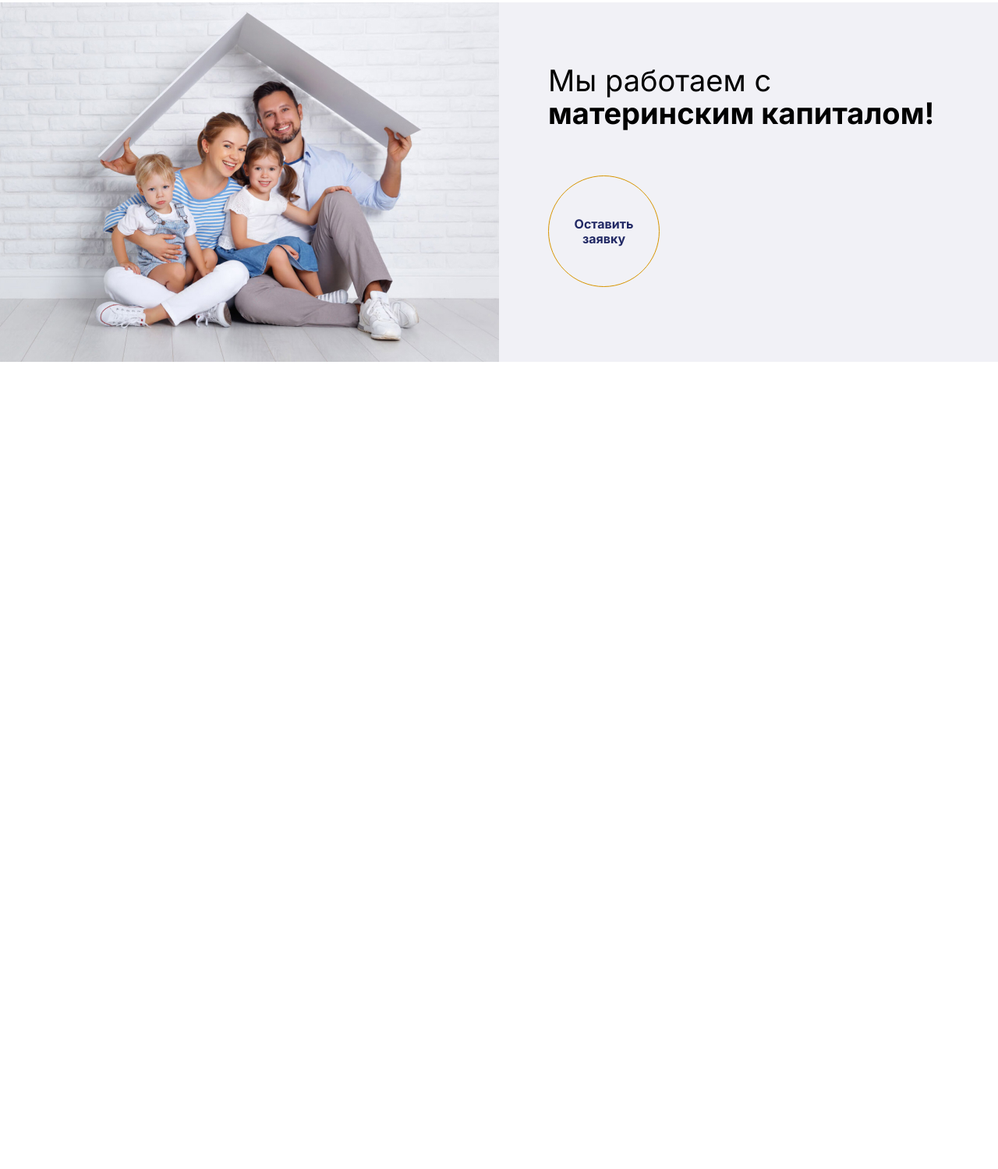
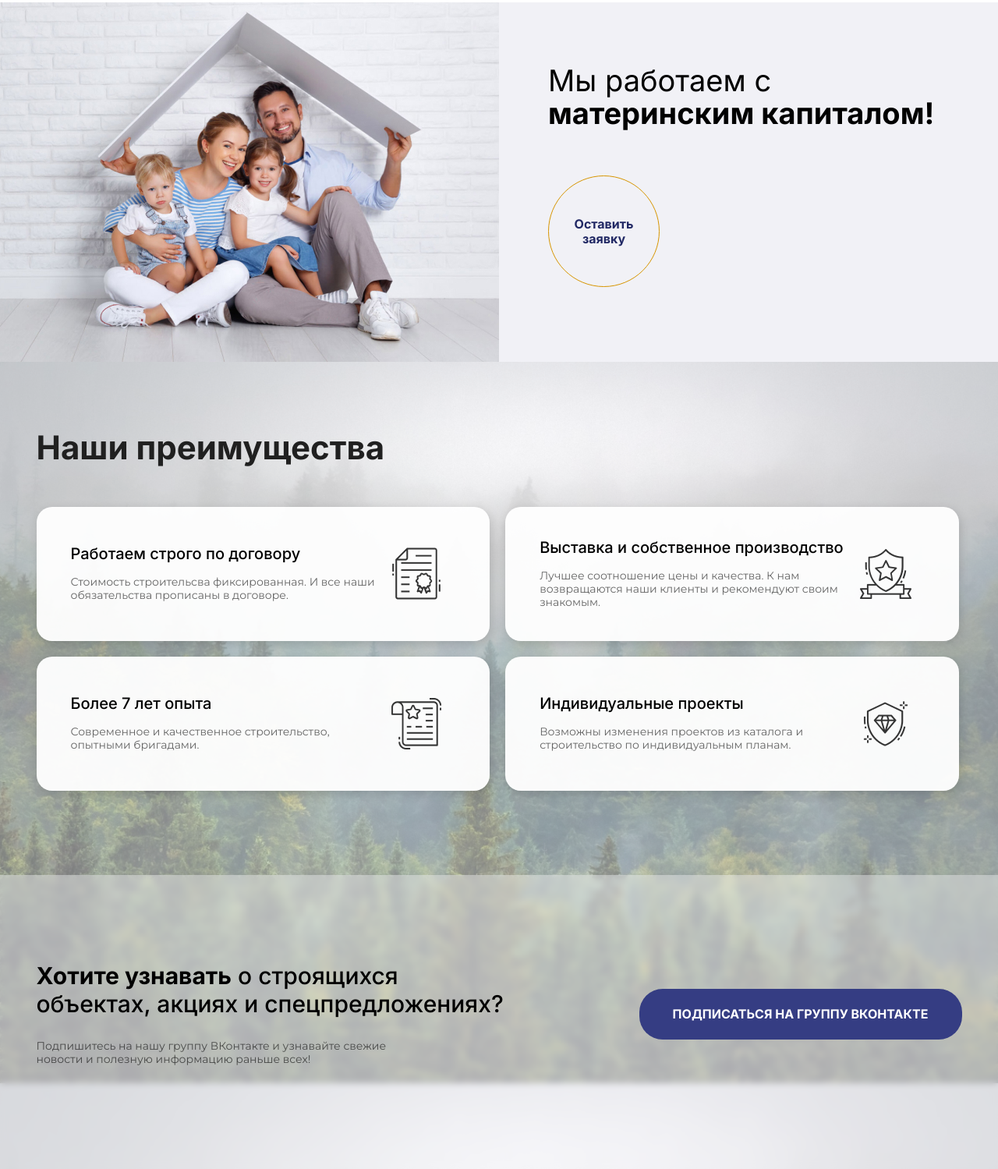
Before and after one commit to Inna-malina/house-build, a plain HTML site: page index.html in a window 1280 px wide. Shown: the part 1587-3086 px from the top of the page at 78% size. Before the commit the page ends 2051 px from the top, so only its background shows below. Drawn offline with Linux system fonts and the light colour scheme.

Commit message:
feat: added section advantage and folder of styles

```diff
--- a/index.html
+++ b/index.html
@@ -53,7 +53,8 @@
             СТРОИТЕЛЬСТВО ДАЧНЫХ ДОМОВ И КОТТЕДЖЕЙ
           </h1>
           <p class="promo-text">
-            На участок поставляются готовые модули, производится их монтаж в короткие сроки. Мы гарантируем выполнение всех взятых на себя обязательств и доступные цены.
+            На участок поставляются готовые модули, производится их монтаж в короткие сроки. Мы гарантируем выполнение
+            всех взятых на себя обязательств и доступные цены.
           </p>
           <a class="promo-button">
             Заказать звонок
@@ -166,13 +167,87 @@
     <section class="mather-capital">
       <figure class="mather-capital__box">
         <img class="mather-capital-img" src="./assets/images/family.jpg" alt="Семья. Папа, мама и двое детей.">
-        <figcaption class="mather-capital-descr__box" >
+        <figcaption class="mather-capital-descr__box">
           <h2 class="mather-capital-title">Мы работаем с <br> <strong>материнским капиталом!</strong></h2>
           <a class="btn-circle">Оставить <br>заявку</a>
         </figcaption>
       </figure>
     </section>
 
+    <section class="advantages">
+      <div class="advantages-set__box">
+        <div class="center">
+          <h2 class="advantages-set-title">Наши преимущества</h2>
+          <ul class="advantages-set-list">
+            <li class="advantage-set-element">
+              <div class="set-element__box">
+                <div class="set-element-title">Работаем строго по договору</div>
+                <div class="set-element-text">
+                  Стоимость строительсва фиксированная.
+                  И все наши обязательства прописаны в договоре.
+                </div>
+              </div>
+              <img src="./assets/icons/certificate_2.png" alt="" class="set-element-img">
+            </li>
+
+
+            <li class="advantage-set-element">
+              <div class="set-element__box">
+                <div class="set-element-title">Выставка и собственное производство</div>
+                <div class="set-element-text">
+                  Лучшее соотношение цены и качества. К нам возвращаются наши клиенты и рекомендуют своим знакомым.
+                </div>
+              </div>
+              <img src="./assets/icons/badge.png" alt="" class="set-element-img">
+            </li>
+
+            <li class="advantage-set-element">
+              <div class="set-element__box">
+                <div class="set-element-title">Более 7 лет опыта</div>
+                <div class="set-element-text">
+                  Современное и качественное строительство, опытными бригадами.
+
+                </div>
+              </div>
+              <img src="./assets/icons/certificate.png" alt="" class="set-element-img">
+            </li>
+
+            <li class="advantage-set-element">
+              <div class="set-element__box">
+                <div class="set-element-title">Индивидуальные проекты</div>
+                <div class="set-element-text">
+                  Возможны изменения проектов из каталога и строительство по индивидуальным планам.
+                </div>
+              </div>
+              <img src="./assets/icons/quality.png" alt="" class="set-element-img">
+            </li>
+          </ul>
+        </div>
+      </div>
+      <div class="stock">
+        <div class="center">
+          <div class="stock__box">
+            <div class="stock-descript">
+              <h2 class="stock-title">
+                <strong>Хотите узнавать</strong> о строящихся <br> объектах, акциях и спецпредложениях?
+              </h2>
+              <div class="stock-text">
+                Подпишитесь на нашу группу ВКонтакте и узнавайте свежие <br> новости и полезную информацию раньше всех!
+              </div>
+            </div>
+            <a class="stock-button">Подписаться на группу вконтакте</a>
+          </div>
+        </div>
+      </div>
+
+    </section>
+
+
+
+
+    <section class="planning"></section>
+    <section class="form"></section>
+    <section class="contacts"></section>
 
   </main>
 
--- /dev/null
+++ b/styles/05-advantages/set/set.css
@@ -0,0 +1,69 @@
+.advantages {
+  width: 100%;
+  background: url('../../../assets/images/advantage_bunner.jpg');
+  background-position: center;
+  background-size: cover;
+  background-repeat: no-repeat;
+  background-attachment: fixed;
+
+}
+
+.advantages-set__box {
+  background: rgba(246, 246, 249, 0.5);
+  padding: 84px 0px 108px 0px;
+}
+
+.advantages-set-title {
+  font-family: 'Inter', sans-serif;
+  font-weight: 700;
+  font-size: 42px;
+  line-height: 51px;
+  color: #202020;
+  padding: 0px 0px 51px 0px;
+}
+
+.advantages-set-list {
+  width: 100%;
+  display: flex;
+  flex-wrap: wrap;
+  gap: 20px;
+}
+
+.advantage-set-element {
+  box-sizing: border-box;
+  width: 49%;
+  padding: 36px 44px;
+  display: flex;
+  align-items: center;
+  justify-content: space-between;
+  background: rgba(255, 255, 255, 0.95);
+  box-shadow: 2px 4px 13px rgba(0, 0, 0, 0.15);
+  border-radius: 20px;
+  -webkit-border-radius: 20px;
+  -moz-border-radius: 20px;
+  -ms-border-radius: 20px;
+  -o-border-radius: 20px;
+}
+
+.set-element__box {}
+
+.set-element-title {
+  font-family: 'Inter', sans-serif;
+  font-weight: 500;
+  font-size: 20px;
+  line-height: 21px;
+  color: #000000;
+  padding: 0px 0px 17px 0px;
+}
+
+.set-element-text {
+  font-family: 'Montserrat';
+  font-weight: 400;
+  font-size: 14px;
+  line-height: 17px;
+  color: rgba(0, 0, 0, 0.6);
+}
+
+.set-element-img {
+  display: block;
+}
--- /dev/null
+++ b/styles/05-advantages/stock/stock.css
@@ -0,0 +1,52 @@
+.stock {
+  background: rgba(246, 246, 249, 0.7);
+  backdrop-filter: blur(4px);
+  padding: 111px 0px 132px 0px;
+}
+
+
+.stock__box {
+  display: flex;
+  align-items: center;
+  justify-content: space-between;
+}
+
+.stock-descript {}
+
+.stock-title {
+  font-family: 'Inter', sans-serif;
+  font-weight: 500;
+  font-size: 30px;
+  line-height: 36px;
+  color: #000000;
+  padding: 0px 0px 28px 0px;
+}
+
+.stock-text {
+  font-family: 'Montserrat', sans-serif;
+  font-weight: 400;
+  font-size: 14px;
+  line-height: 17px;
+  color: rgba(0, 0, 0, 0.6);
+}
+
+.stock-button {
+  cursor: pointer;
+  width: 414px;
+  height: 65px;
+  display: flex;
+  justify-content: center;
+  align-items: center;
+  color: white;
+  background: #353D83;
+  border-radius: 30px;
+  text-transform: uppercase;
+  font-family: 'Inter', sans-serif;
+  font-weight: 700;
+  font-size: 16px;
+  line-height: 19px;
+  -webkit-border-radius: 30px;
+  -moz-border-radius: 30px;
+  -ms-border-radius: 30px;
+  -o-border-radius: 30px;
+}
--- a/styles/index.css
+++ b/styles/index.css
@@ -3,6 +3,8 @@
 @import './03-foryou/foryou.css';
 @import './04-mather-capital/mather-capital.css';
 @import './btn-circle.css';
+@import './05-advantages/set/set.css';
+@import './05-advantages/stock/stock.css';
 
 /* font-family: 'Inter', sans-serif;
 font-family: 'Montserrat', sans-serif; */
```
Also changed, not shown: assets/icons/badge.png (added), assets/icons/certificate.png (added), assets/icons/certificate_2.png (added), assets/icons/quality.png (added).
